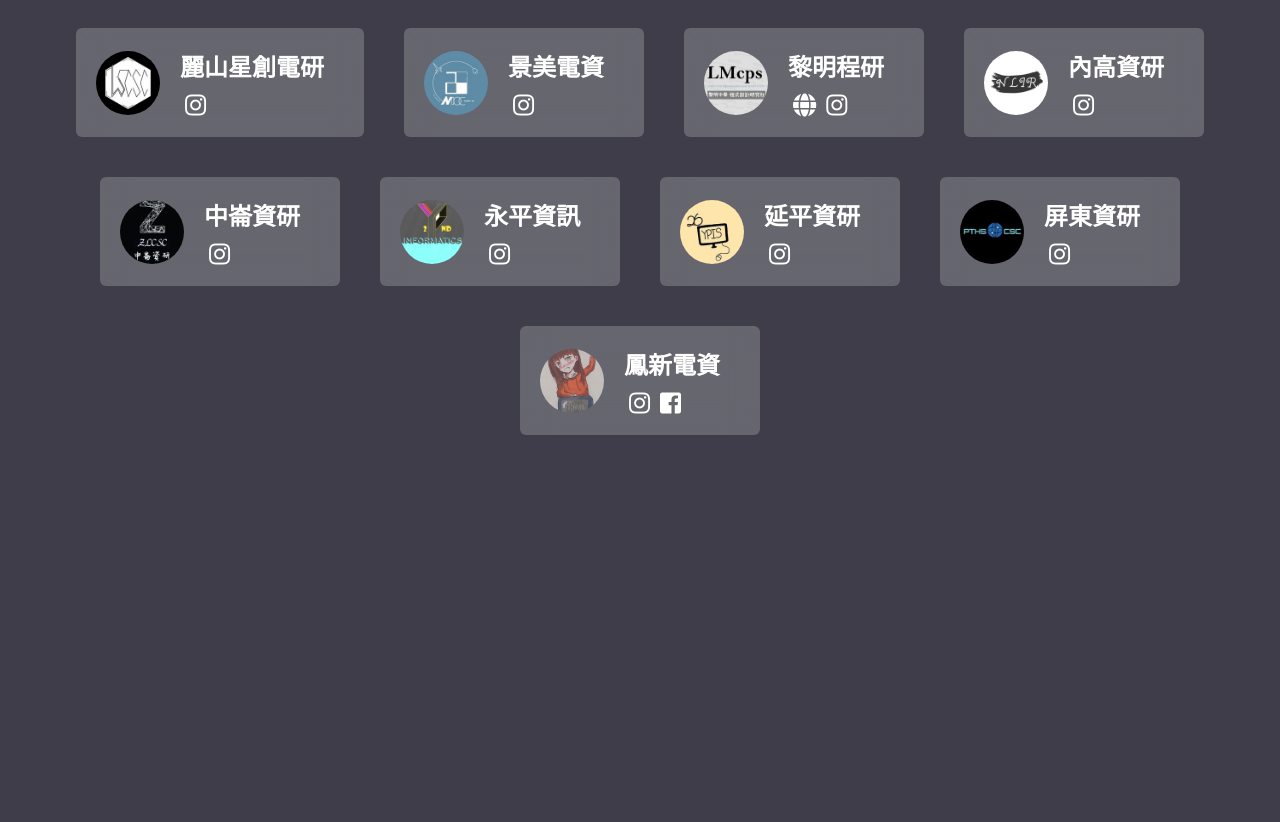
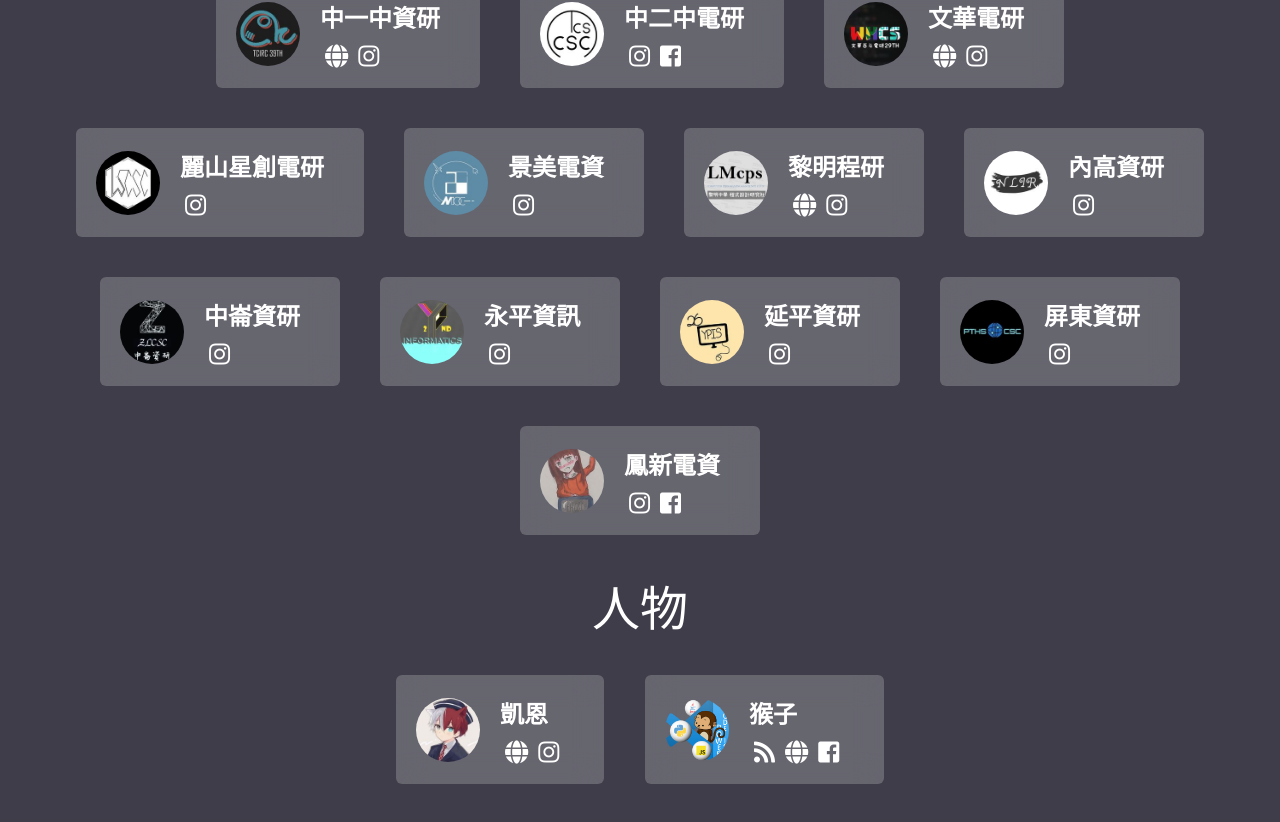
Before and after one commit to NTIHS-IT/NTIHS-IT.github.io, a React (Vite) app: page /#/cooperate in a window 1280 px wide. Shown: the part 996-1818 px from the top of the page. Before the commit the page ends 1501 px from the top, so only its background shows below. Built offline with nearby package versions, Linux system fonts and the light colour scheme.

Commit message:
增加合作頁面人物

```diff
--- a/src/components/cooperates.tsx
+++ b/src/components/cooperates.tsx
@@ -1,5 +1,6 @@
 import React from 'react';
 import cooperates from './data/cooperate';
+import cooperatesPeople from './data/cooperatePeople';
 import Tilt from 'react-parallax-tilt';
 import Links from './links/links';
 import './sass/cooperates.sass';
@@ -7,6 +8,9 @@ import './sass/cooperates.sass';
 const Cooperates = () => {
   return (
     <div className="cooperates">
+      <div className='title'>
+        {'組織'}
+      </div>
       {cooperates.map((cooperate) => {
         return (
           <Tilt
@@ -29,6 +33,31 @@ const Cooperates = () => {
           </Tilt>
         );
       })}
+      <div className='title'>
+        {'人物'}
+      </div>
+      {cooperatesPeople.map((cooperatePeople) => {
+        return (
+          <Tilt
+            key={cooperatePeople.name}
+            className="cooperate"
+            glareEnable={true}
+            glareMaxOpacity={1}
+            glareBorderRadius={'6px'}
+          >
+            <img src={cooperatePeople.avatar} className="cooperate-avatar"/>
+            <div className="content">
+              <h2>{cooperatePeople.name}</h2>
+              <Links
+                website={cooperatePeople.website}
+                ig={cooperatePeople.ig}
+                fb={cooperatePeople.fb}
+                blog={cooperatePeople.blog}
+              />
+            </div>
+          </Tilt>
+        );
+      })}
     </div>
   );
 };
--- /dev/null
+++ b/src/components/data/cooperatePeople.ts
@@ -0,0 +1,23 @@
+import kane from './img/kane.jpg';
+import monkey from './img/monkey.png';
+
+const data = [
+  {
+    'name': '凱恩',
+    'ig': 'https://www.instagram.com/kane_tw/',
+    'avatar': kane,
+    'website': 'https://iskane.me',
+    // 'fb': ,
+    // 'blog': ,
+  },
+  {
+    'name': '猴子',
+    // 'ig': '',
+    'avatar': monkey,
+    'website': 'https://a3510377.github.io',
+    'fb': 'https://www.facebook.com/profile.php?id=100028122045493',
+    'blog': 'https://a3510377.github.io',
+  },
+];
+
+export default data;
--- a/src/components/sass/cooperates.sass
+++ b/src/components/sass/cooperates.sass
@@ -1,3 +1,10 @@
+.title
+  font-size: 48px
+  text-align: center
+  width: 100%
+  margin: 15px
+  color: #FFF
+
 .cooperates
   position: relative
   display: flex
```
Also changed, not shown: src/components/data/img/kane.jpg (added), src/components/data/img/monkey.png (added).
